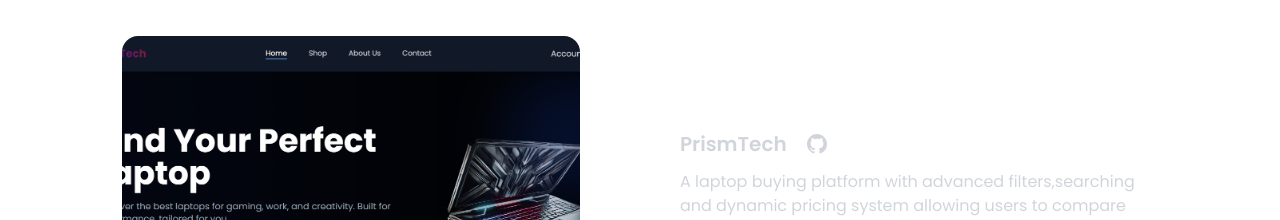
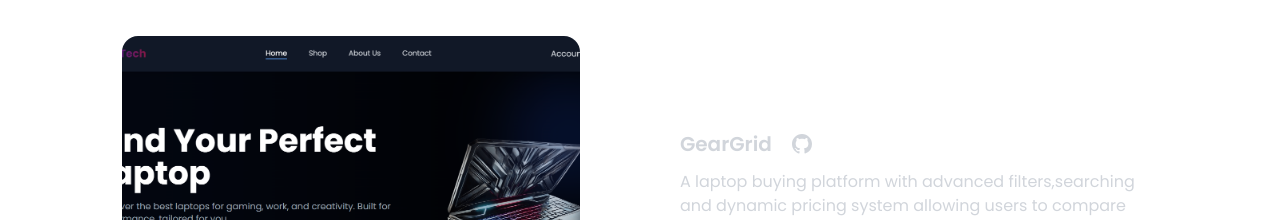
Before and after one commit to Sreenand76/my-portfolio, a React (Vite) app: page / in a window 1280 px wide. Shown: the part 2460-2680 px from the top of the page. Built offline with nearby package versions, Linux system fonts and the light colour scheme.

Commit message:
changed project name in portfolio

```diff
--- a/src/Components/Projects.jsx
+++ b/src/Components/Projects.jsx
@@ -5,7 +5,7 @@ import { FaPaperPlane } from 'react-icons/fa'
 const projectsData = [
   {
     image: '/img/Portfolio-laptop2.png',
-    title: 'PrismTech',
+    title: 'GearGrid',
     description: 'A laptop buying platform with advanced filters,searching and dynamic pricing system allowing users to compare and purchase laptops based on specifications and prices.',
     technologies: ["React", "SpringBoot", "SQL", "Tailwind", "Docker"],
     live_link: 'https://geargrid-gaming-laptops.vercel.app/',
```
